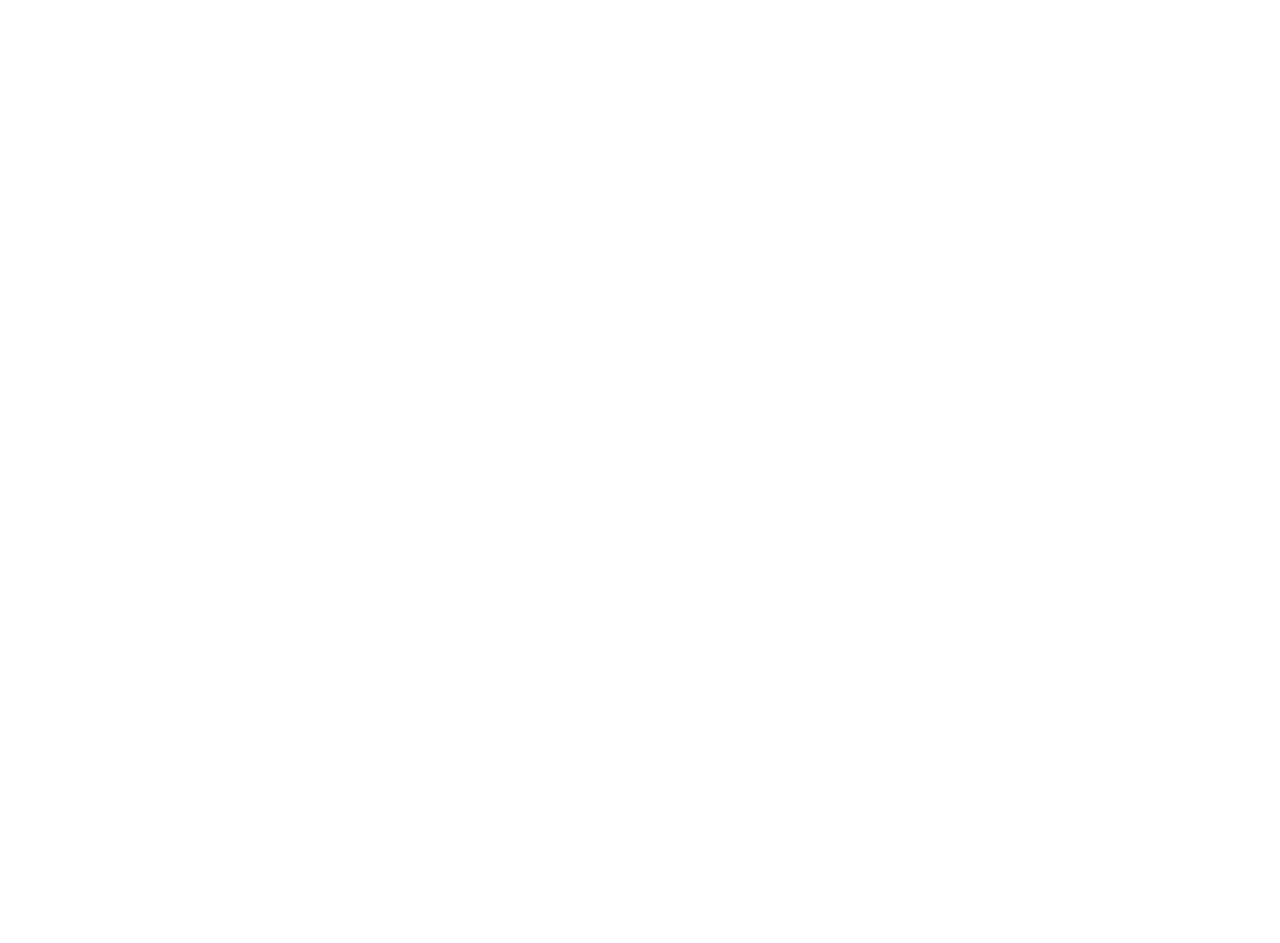
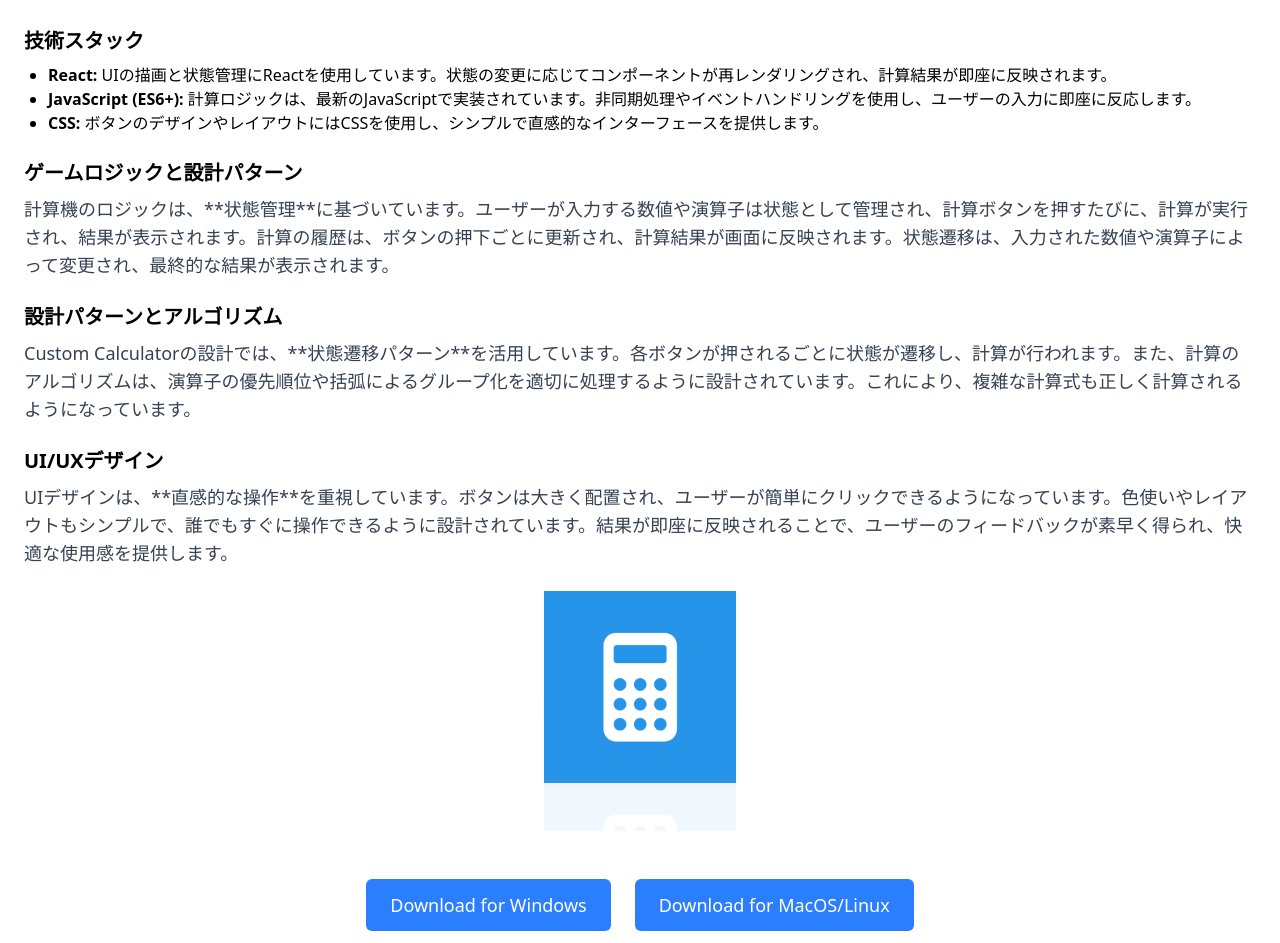
Before and after one commit to sinnn9593/no1, a React (Vite) app: page /service in a window 1280 px wide. Shown: the part 2629-3572 px from the top of the page. Before the commit the page ends 2560 px from the top, so only its background shows below. Built offline with nearby package versions, Linux system fonts and the light colour scheme.

Commit message:
finish build

```diff
--- a/src/components/About.tsx
+++ b/src/components/About.tsx
@@ -1,5 +1,4 @@
-// src/pages/About.tsx
-import React from 'react';
+
 import { useNavigate } from 'react-router-dom';  // useNavigateをインポート
 
 
--- a/src/components/MoreDetails.tsx
+++ b/src/components/MoreDetails.tsx
@@ -9,6 +9,19 @@ const ServicePage = () => {
       className="container mx-auto px-6 py-12"
     >
       <h1 className="text-3xl font-bold text-center mb-8">Portfolio Site Overview</h1>
+      {/* GitHubリンクのセクション */}
+      <div className="text-center mt-12">
+        <a
+          href="https://github.com/sinnn9593/no1" // 実際のGitHubリポジトリのURLをここに挿入
+          target="_blank"
+          rel="noopener noreferrer"
+        >
+        <button className="px-6 py-3 bg-blue-500 text-white text-lg rounded-md hover:bg-blue-600 transition">
+           View on GitHub
+        </button>
+        </a>
+      </div>
+
 
       {/* 設計思想 */}
       <section className="mb-12">
--- a/src/components/Sample.tsx
+++ b/src/components/Sample.tsx
@@ -1,10 +1,8 @@
 import { motion } from "framer-motion";
 import { Link } from "react-router-dom";
-import { useState } from "react";
+
 
 const Sample = () => {
-  const [pacmanAnswer, setPacmanAnswer] = useState(null);
-  const [snakeAnswer, setSnakeAnswer] = useState(null);
 
   return (
     <motion.div
--- a/src/components/Service.tsx
+++ b/src/components/Service.tsx
@@ -53,7 +53,7 @@ const Service = () => {
          {/* Snake GameのGitHubリンク */}
         <div className="text-center">
            <a
-              href="https://github.com/your-username/snake-game" // 実際のGitHub URLをここに挿入
+              href="https://github.com/sinnn9593/snake_game" // 実際のGitHub URLをここに挿入
               target="_blank"
               rel="noopener noreferrer"
             >
@@ -100,7 +100,7 @@ const Service = () => {
              {/* Pac-ManのGitHubリンク */}
         <div className="text-center">
             <a
-               href="https://github.com/your-username/pac-man" // 実際のGitHub URLをここに挿入
+               href="https://github.com/sinnn9593/pacman" // 実際のGitHub URLをここに挿入
                target="_blank"
                rel="noopener noreferrer"
              >
@@ -110,6 +110,71 @@ const Service = () => {
             </a>
         </div>
       </section>
+      {/* Custom Calculator Section */}
+      <section className="mb-12">
+        <h2 className="text-3xl font-semibold mb-4">🧮 Custom Calculator - 技術解説</h2>
+
+        <h3 className="text-xl font-semibold mb-2">アーキテクチャ</h3>
+        <p className="text-lg text-gray-700 mb-6">
+          Custom Calculatorは、**状態管理型アーキテクチャ**を採用しています。ユーザーの入力に応じて、計算結果がリアルタイムで更新される仕組みです。Reactのコンポーネントを活用して、UIとロジックが効率的に連携するよう設計されています。入力された数値や演算子は状態として管理され、計算が完了するたびに結果が画面に表示されます。
+        </p>
+
+        <h3 className="text-xl font-semibold mb-2">技術スタック</h3>
+        <ul className="list-disc pl-6 mb-6">
+          <li><strong>React:</strong> UIの描画と状態管理にReactを使用しています。状態の変更に応じてコンポーネントが再レンダリングされ、計算結果が即座に反映されます。</li>
+          <li><strong>JavaScript (ES6+):</strong> 計算ロジックは、最新のJavaScriptで実装されています。非同期処理やイベントハンドリングを使用し、ユーザーの入力に即座に反応します。</li>
+          <li><strong>CSS:</strong> ボタンのデザインやレイアウトにはCSSを使用し、シンプルで直感的なインターフェースを提供します。</li>
+        </ul>
+
+        <h3 className="text-xl font-semibold mb-2">ゲームロジックと設計パターン</h3>
+        <p className="text-lg text-gray-700 mb-6">
+          計算機のロジックは、**状態管理**に基づいています。ユーザーが入力する数値や演算子は状態として管理され、計算ボタンを押すたびに、計算が実行され、結果が表示されます。計算の履歴は、ボタンの押下ごとに更新され、計算結果が画面に反映されます。状態遷移は、入力された数値や演算子によって変更され、最終的な結果が表示されます。
+        </p>
+
+        <h3 className="text-xl font-semibold mb-2">設計パターンとアルゴリズム</h3>
+        <p className="text-lg text-gray-700 mb-6">
+           Custom Calculatorの設計では、**状態遷移パターン**を活用しています。各ボタンが押されるごとに状態が遷移し、計算が行われます。また、計算のアルゴリズムは、演算子の優先順位や括弧によるグループ化を適切に処理するように設計されています。これにより、複雑な計算式も正しく計算されるようになっています。
+        </p>
+
+        <h3 className="text-xl font-semibold mb-2">UI/UXデザイン</h3>
+        <p className="text-lg text-gray-700 mb-6">
+          UIデザインは、**直感的な操作**を重視しています。ボタンは大きく配置され、ユーザーが簡単にクリックできるようになっています。色使いやレイアウトもシンプルで、誰でもすぐに操作できるように設計されています。結果が即座に反映されることで、ユーザーのフィードバックが素早く得られ、快適な使用感を提供します。
+        </p>
+
+        <div className="text-center mb-6">
+          <img
+           src="/assets/models1/calculator.png" // 電卓の画像を適宜変更
+           alt="Custom Calculator"
+           className="mx-auto w-60 h-60 object-cover mb-4"
+          />
+        </div>
+    </section>
+  {/* Custom CalculatorのGitHubリンク */}
+        <div className="text-center mb-6">
+           <div className="flex justify-center gap-6">
+              <a
+                href="https://github.com/sinnn9593/calculator-for-delivery/archive/refs/tags/v1.0.0.zip"
+                target="_blank"
+                rel="noopener noreferrer"
+             >
+                 <button className="px-6 py-3 bg-blue-500 text-white text-lg rounded-md hover:bg-blue-600 transition">
+                  Download for Windows
+                 </button>
+              </a>
+
+              <a
+            href="https://github.com/sinnn9593/calculator-for-delivery/archive/refs/tags/v1.0.0.tar.gz"
+            target="_blank"
+            rel="noopener noreferrer"
+              >
+                <button className="px-6 py-3 bg-blue-500 text-white text-lg rounded-md hover:bg-blue-600 transition">
+                   Download for MacOS/Linux
+                </button>
+           </a>
+          </div>
+        </div>
+
+
 
       {/* 戻るボタン */}
       <div className="text-center mt-12">
--- a/src/components/ThreeModel.tsx
+++ b/src/components/ThreeModel.tsx
@@ -17,16 +17,8 @@ const Model = ({
 }) => {
   const groupRef = useRef<THREE.Group>(null);
 
-  const { scene, error, isLoading } = useGLTF(url);
+  const { scene } = useGLTF(url);
 
-  if (isLoading) {
-    return <p>Loading...</p>; // ローディング中の表示
-  }
-
-  if (error) {
-    console.error(`Failed to load GLTF model from ${url}:`, error);
-    return <p>Error loading model</p>; // エラー発生時の表示
-  }
 
   useFrame((state) => {
     if (groupRef.current) {
```
Also changed, not shown: public/assets/models1/calculator.png (renamed from public/assets/models1/calcurator.png), 15 other files (tests, documents, lock files or other folders).
